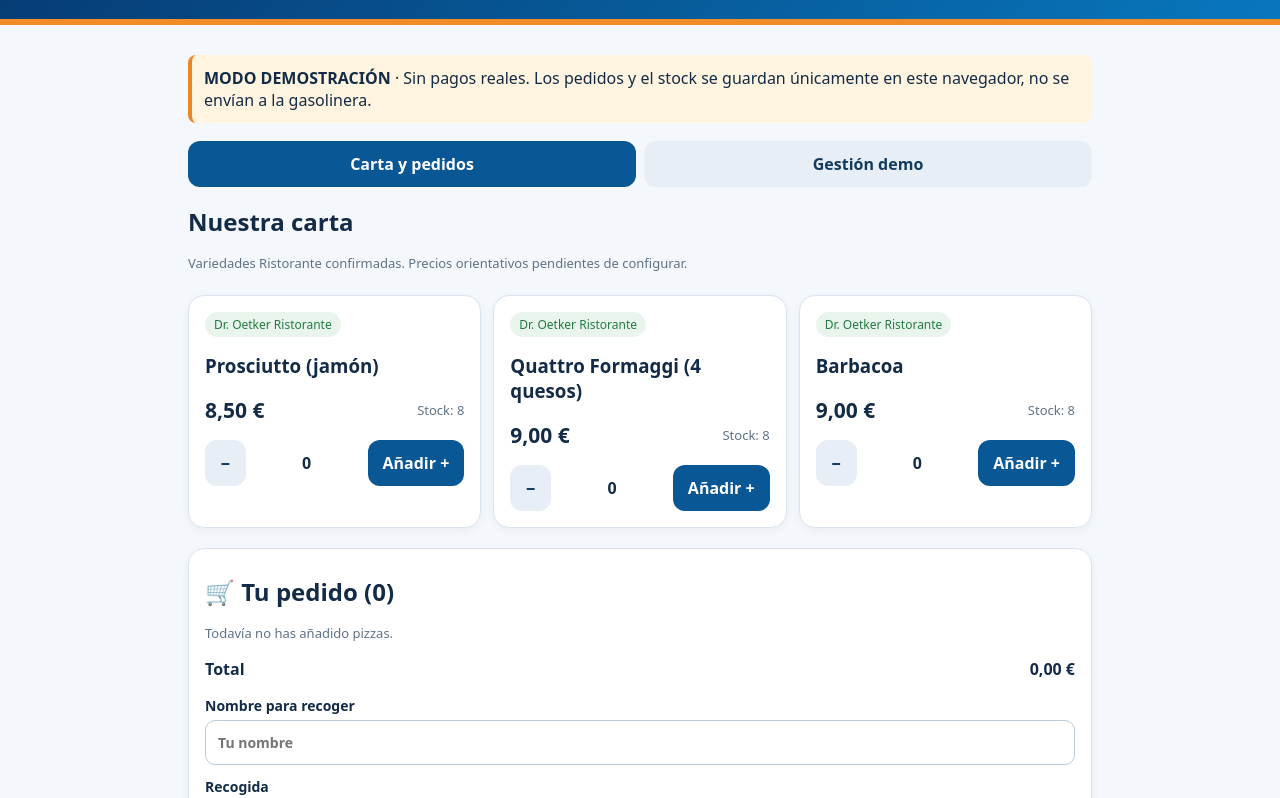
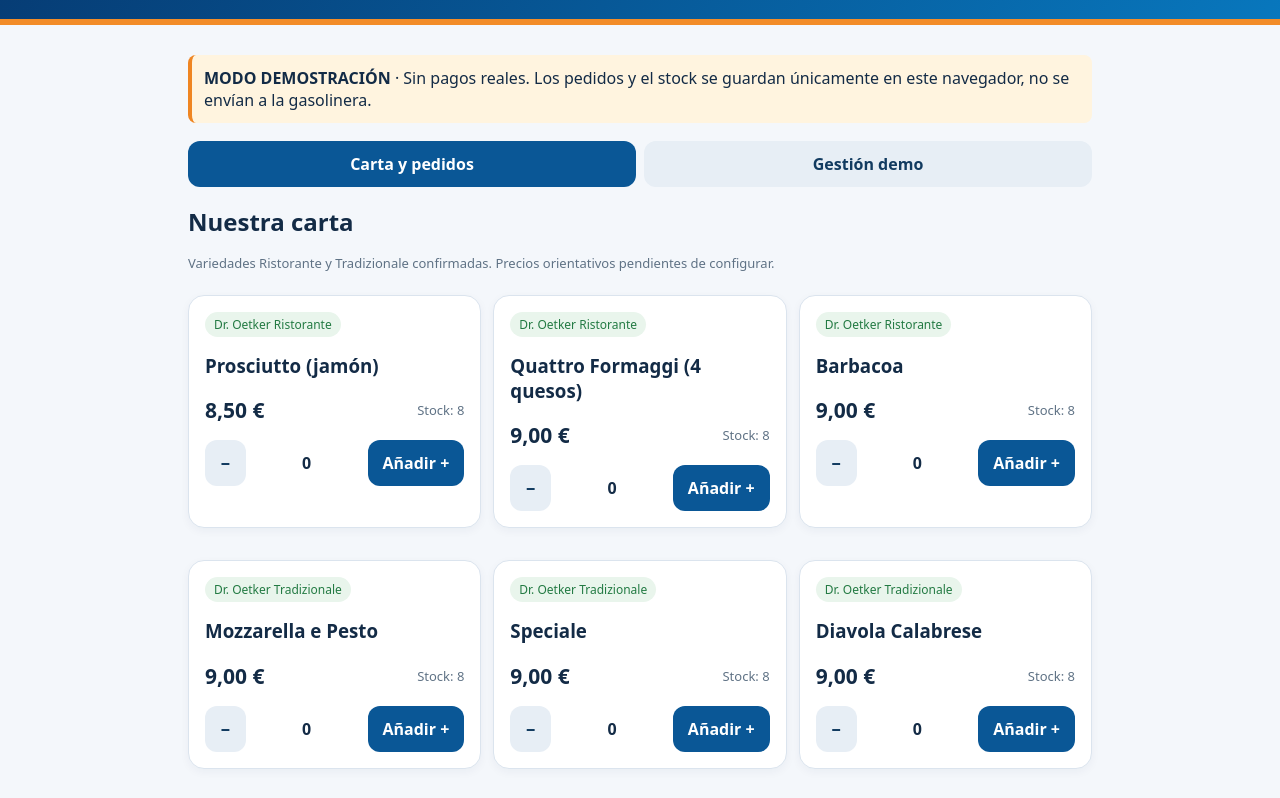
Before and after one commit to calvovizcaino-star/K124-Pizza, a plain HTML site: page index.html in a window 1280 px wide. Shown: the part 88-886 px from the top of the page. Drawn offline with Linux system fonts and the light colour scheme.

Commit message:
Añadir cuatro Tradizionale confirmadas y conservar tres Ristorante

```diff
--- a/index.html
+++ b/index.html
@@ -6,11 +6,11 @@
 <header><div style="max-width:940px;margin:auto"><h1>🍕 K124 PIZZA</h1><small>K124 SL · Pizzas calientes para recoger</small></div></header>
 <main><div class="notice"><b>MODO DEMOSTRACIÓN</b> · Sin pagos reales. Los pedidos y el stock se guardan únicamente en este navegador, no se envían a la gasolinera.</div>
 <nav><button id="shopTab" onclick="tab('shop')">Carta y pedidos</button><button id="adminTab" class="secondary" onclick="tab('admin')">Gestión demo</button></nav>
-<section id="shop"><h2>Nuestra carta</h2><p class="muted">Variedades Ristorante confirmadas. Precios orientativos pendientes de configurar.</p><div id="catalog" class="grid"></div><div class="card"><h2>🛒 Tu pedido <span id="count"></span></h2><div id="basket"></div><p class="flex"><b>Total</b><strong id="total">0,00 €</strong></p><label>Nombre para recoger<input id="customer" placeholder="Tu nombre" maxlength="70"></label><label>Recogida<select id="when" onchange="document.getElementById('schedule').classList.toggle('hidden',this.value!=='scheduled')"><option value="asap">Lo antes posible</option><option value="scheduled">Programar recogida</option></select></label><div id="schedule" class="hidden"><label>Fecha y hora<input id="pickup" type="datetime-local"></label></div><button class="orange" style="width:100%" onclick="order()">Simular pedido (sin cobrar)</button><p class="muted">Horno Merrychef: 1 pizza por ciclo de 3 min 40 s. El precalentamiento en frío puede tardar unos 8 minutos. Los tiempos son estimaciones, no promesas de recogida.</p></div></section>
+<section id="shop"><h2>Nuestra carta</h2><p class="muted">Variedades Ristorante y Tradizionale confirmadas. Precios orientativos pendientes de configurar.</p><div id="catalog" class="grid"></div><div class="card"><h2>🛒 Tu pedido <span id="count"></span></h2><div id="basket"></div><p class="flex"><b>Total</b><strong id="total">0,00 €</strong></p><label>Nombre para recoger<input id="customer" placeholder="Tu nombre" maxlength="70"></label><label>Recogida<select id="when" onchange="document.getElementById('schedule').classList.toggle('hidden',this.value!=='scheduled')"><option value="asap">Lo antes posible</option><option value="scheduled">Programar recogida</option></select></label><div id="schedule" class="hidden"><label>Fecha y hora<input id="pickup" type="datetime-local"></label></div><button class="orange" style="width:100%" onclick="order()">Simular pedido (sin cobrar)</button><p class="muted">Horno Merrychef: 1 pizza por ciclo de 3 min 40 s. El precalentamiento en frío puede tardar unos 8 minutos. Los tiempos son estimaciones, no promesas de recogida.</p></div></section>
 <section id="admin" class="hidden"><h2>Gestión de pruebas</h2><div class="notice">Esta pantalla es una demostración local, sin autenticación. No debe usarse para gestionar pedidos reales.</div><div class="card"><h3>Pedidos de este dispositivo</h3><div id="orders"></div></div><div class="card"><h3>Stock y precios de prueba</h3><div id="inventory"></div></div><div class="card"><h3>Venta de mostrador</h3><label>Pizza<select id="counterPizza"></select></label><button onclick="counterSale()">Registrar venta de prueba</button></div><button class="secondary" onclick="resetDemo()">Restablecer demo</button></section>
 </main><footer>K124 SL · Aplicación de demostración · No se realizan cobros</footer>
 <script>
-const defaults=[{id:'r2',family:'Ristorante',name:'Prosciutto (jamón)',price:8.5,stock:8},{id:'r4',family:'Ristorante',name:'Quattro Formaggi (4 quesos)',price:9,stock:8},{id:'r5',family:'Ristorante',name:'Barbacoa',price:9,stock:8}];
+const defaults=[{id:'r2',family:'Ristorante',name:'Prosciutto (jamón)',price:8.5,stock:8},{id:'r4',family:'Ristorante',name:'Quattro Formaggi (4 quesos)',price:9,stock:8},{id:'r5',family:'Ristorante',name:'Barbacoa',price:9,stock:8},{id:'t-mp',family:'Tradizionale',name:'Mozzarella e Pesto',price:9,stock:8},{id:'t-sp',family:'Tradizionale',name:'Speciale',price:9,stock:8},{id:'t-dc',family:'Tradizionale',name:'Diavola Calabrese',price:9,stock:8},{id:'t-pd',family:'Tradizionale',name:'Pancetta Delicata',price:9,stock:8}];
 const key='k124pizza-demo-v1';let state;try{state=JSON.parse(localStorage.getItem(key))}catch(e){}if(!state||!Array.isArray(state.items))state={items:structuredClone(defaults),orders:[],cart:{}};else{const allowed=new Set(defaults.map(p=>p.id));state.items=defaults.map(p=>{const old=state.items.find(x=>x.id===p.id);return old?{...p,price:old.price,stock:old.stock}:p});state.cart=Object.fromEntries(Object.entries(state.cart||{}).filter(([id])=>allowed.has(id)));}const eur=n=>Number(n).toLocaleString('es-ES',{style:'currency',currency:'EUR'});const save=()=>localStorage.setItem(key,JSON.stringify(state));const safe=s=>String(s).replace(/[&<>"']/g,c=>({'&':'&amp;','<':'&lt;','>':'&gt;','"':'&quot;',"'":'&#39;'}[c]));const qty=id=>state.cart[id]||0;
 function tab(t){document.getElementById('shop').classList.toggle('hidden',t!=='shop');document.getElementById('admin').classList.toggle('hidden',t!=='admin');document.getElementById('shopTab').className=t==='shop'?'':'secondary';document.getElementById('adminTab').className=t==='admin'?'':'secondary';render()}
 function add(id,delta){const p=state.items.find(x=>x.id===id);state.cart[id]=Math.max(0,Math.min(p.stock,qty(id)+delta));save();render()}
```
